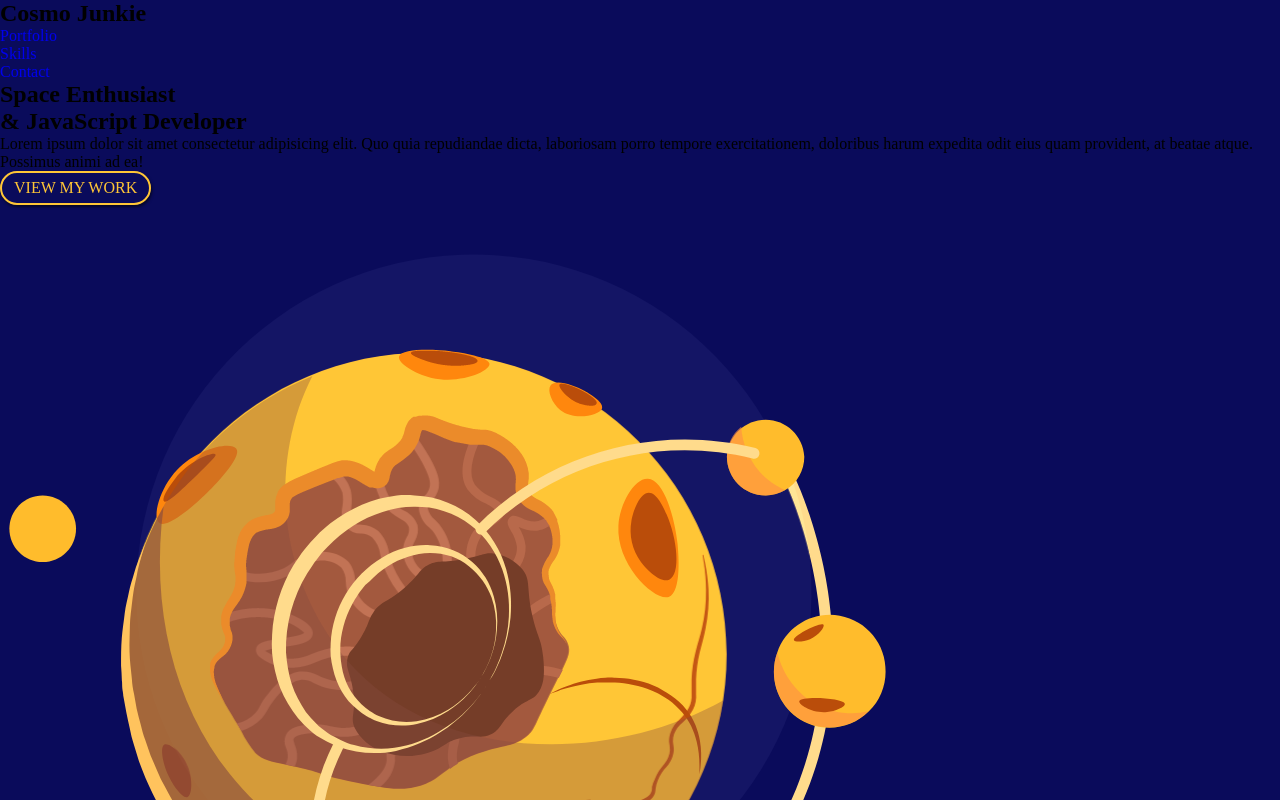
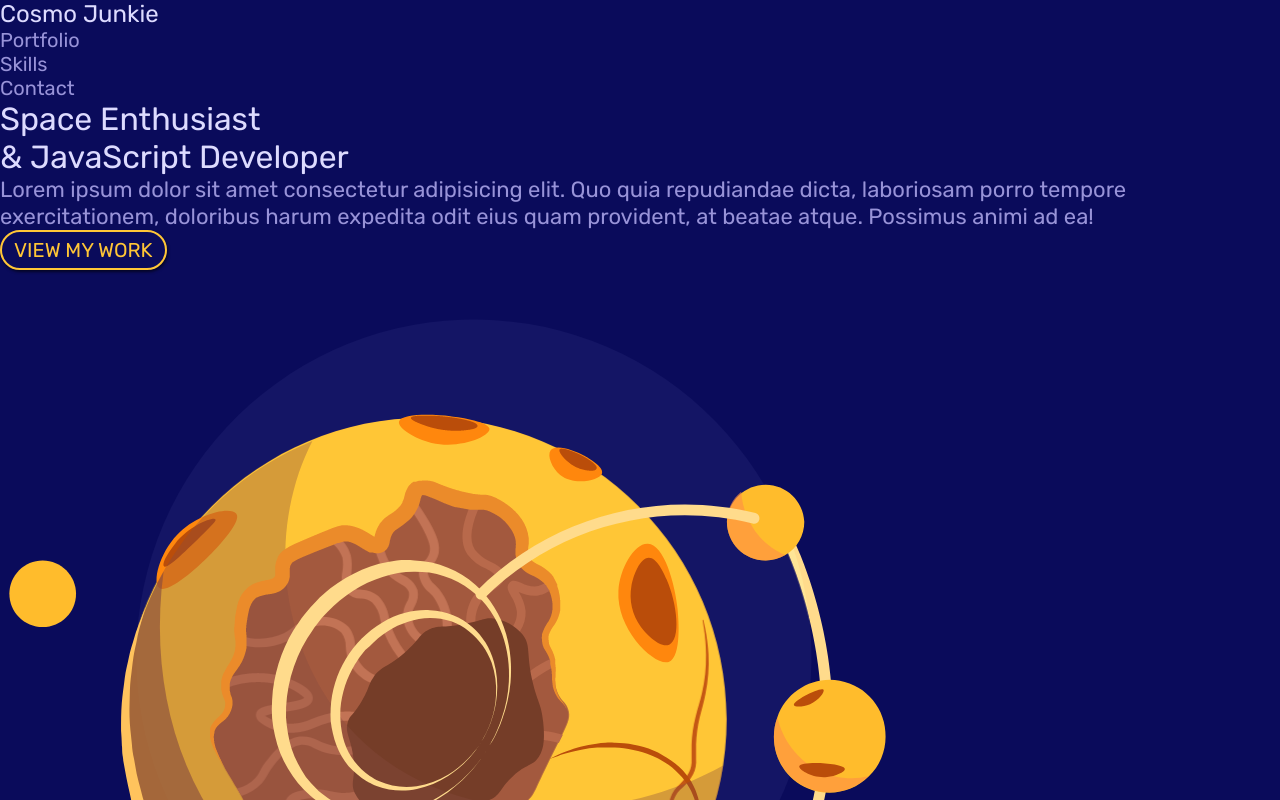
Before and after one commit to chez199030/Mobile-First-Responsive-Website, a website: page index.html in a window 1280 px wide. Shown: the top 800 px of the page. Drawn offline with nearby package versions, Linux system fonts and the light colour scheme; files that its build step writes are made by us from their sources.

Commit message:
Typography

```diff
--- a/app/scss/_global.scss
+++ b/app/scss/_global.scss
@@ -46,6 +46,9 @@
 //     }
 // }
 
+//Import Font Size
+@import url("https://fonts.googleapis.com/css2?family=Rubik:ital,wght@0,400;0,500;0,600;0,700;0,800;0,900;1,400;1,500;1,600;1,700;1,800;1,900&display=swap");
+
 //Global reset
 * {
   margin: 0%;
@@ -62,6 +65,7 @@ li {
 body {
   background: $secondary;
   overflow-x: hidden;
+  font-family: "Rubik", sans-serif;
 }
 .button {
   background: none;
--- a/app/scss/_mediaqueries.scss
+++ b/app/scss/_mediaqueries.scss
@@ -14,3 +14,19 @@
 // $mq-1180-up: "only screen and (min-width: 1180px)";
 
 // $mq-1400-up: "only screen and (min-width: 1400px)";
+
+// Small Tablet Styles
+@media screen and (min-width: 620px) {
+}
+// Large Tablets & Laptops Styles
+@media screen and (min-width: 960px) {
+  body {
+    font-size: 18px;
+  }
+}
+// Desktop Styles
+@media screen and (min-width: 1200px) {
+  body {
+    font-size: 20px;
+  }
+}
--- a/app/scss/_typography.scss
+++ b/app/scss/_typography.scss
@@ -26,3 +26,32 @@
 //         font-size: 1.5rem;
 //     }
 // }
+
+h1,
+h2,
+h3,
+h4 {
+  color: #dddbff;
+  font-weight: 400;
+}
+
+p,
+a,
+li {
+  color: #9893d8;
+}
+h1,
+h3 {
+  font-size: 1.2em;
+}
+
+h2 {
+  font-size: 1.6em;
+}
+h4 {
+  font-size: 1.1em;
+}
+
+.leading {
+  font-size: 1.1em;
+}
--- a/app/scss/style.scss
+++ b/app/scss/style.scss
@@ -1,21 +1,11 @@
 @import "variables";
+@import "global";
 // @import "colors";
-@import "global";
-// @import "typography";
-//@import "mediaqueries";
+@import "typography";
+@import "mediaqueries";
 
 //variables
 //Reset
 //Base styles
 //Fonts
 //Mobile styles
-
-// Small Tablet Styles
-@media screen and (min-width: 620px) {
-}
-// Large Tablets & Laptops Styles
-@media screen and (min-width: 960px) {
-}
-// Desktop Styles
-@media screen and (min-width: 1200px) {
-}
--- a/index.html
+++ b/index.html
@@ -22,7 +22,7 @@
     />
 
     <!-- CSS File -->
-    <link rel="stylesheet" href="dist/style.css?cb=1663558458681" />
+    <link rel="stylesheet" href="dist/style.css?cb=1663560979613" />
   </head>
   <body>
     <header>
@@ -130,6 +130,6 @@
     </main>
 
     <!-- JavaScript File -->
-    <script src="dist/all.js?cb=1663558458681"></script>
+    <script src="dist/all.js?cb=1663560979613"></script>
   </body>
 </html>
```
